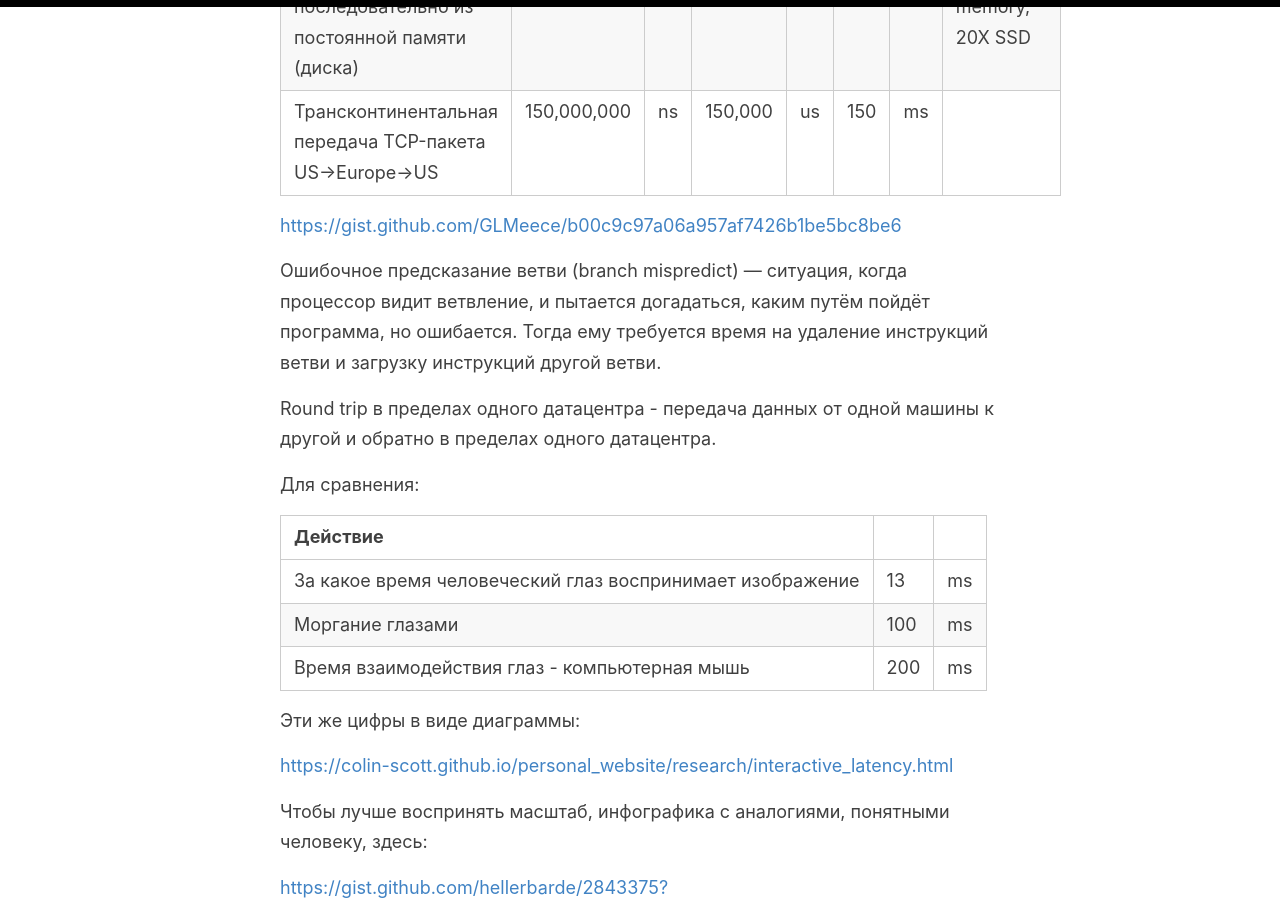
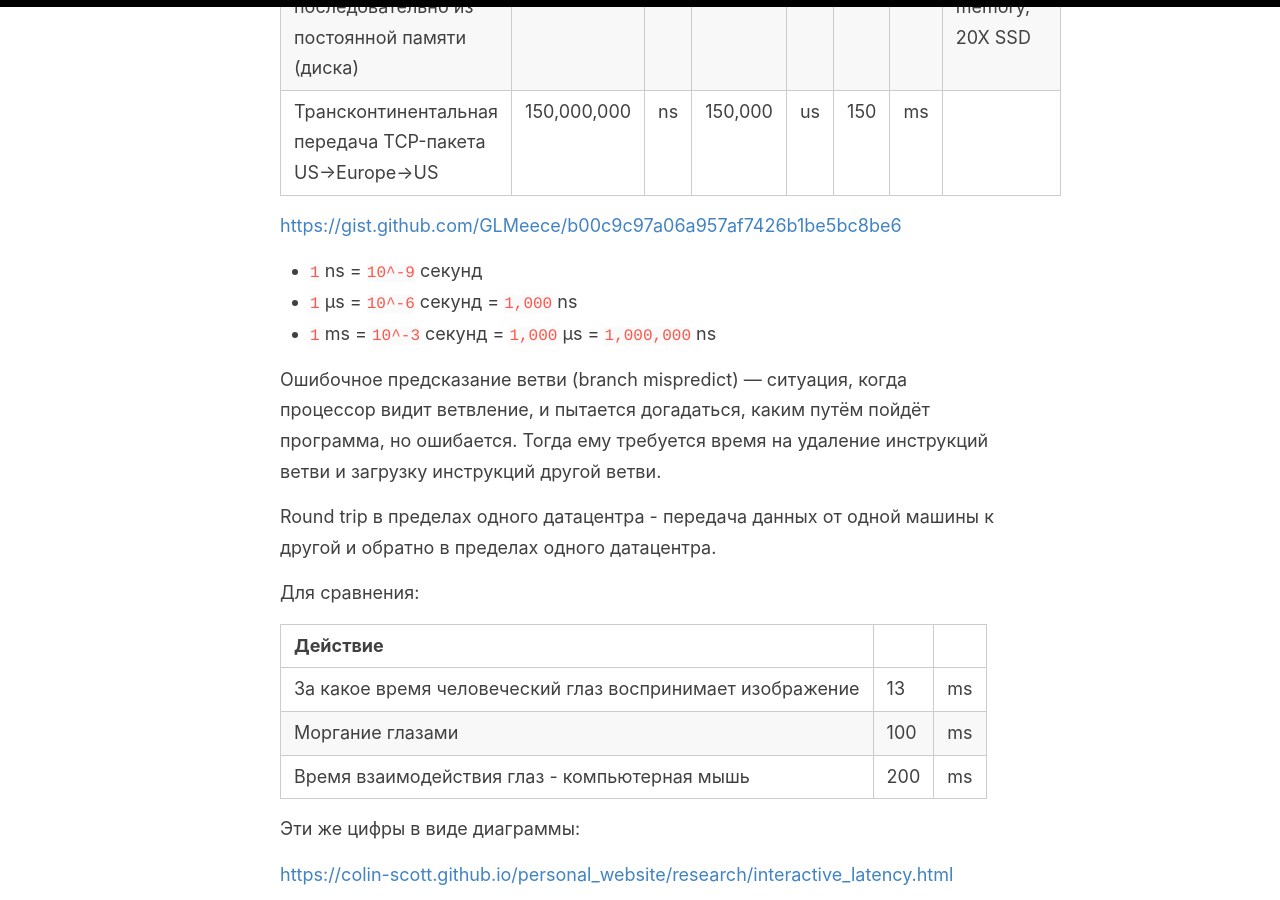
Before and after one commit to DMatveeva/dmatveeva.github.io, a Jekyll site: the page built from _posts/2024-01-05-latency-numbers.md, in a window 1280 px wide and 900 px high, scrolled down 1426 px. Built offline with Jekyll 4.4.1, drawn with Linux system fonts in a browser that asks for light colours.

Commit message:
latency numbers update

```diff
--- a/_posts/2024-01-05-latency-numbers.md
+++ b/_posts/2024-01-05-latency-numbers.md
@@ -24,6 +24,10 @@ C какой скоростью работает компьютер? Приме
 | Трансконтинентальная передача TCP-пакета US->Europe->US   | 150,000,000 | ns | 150,000 | us | 150 | ms |                             |
 
 [https://gist.github.com/GLMeece/b00c9c97a06a957af7426b1be5bc8be6](https://gist.github.com/GLMeece/b00c9c97a06a957af7426b1be5bc8be6)
+
+* `1` ns = `10^-9` секунд
+* `1` µs = `10^-6` секунд = `1,000` ns
+* `1` ms = `10^-3` секунд = `1,000` µs = `1,000,000` ns
 
 Ошибочное предсказание ветви (branch mispredict) — ситуация, когда процессор видит ветвление, и пытается
 догадаться, каким путём пойдёт программа, но ошибается. Тогда ему требуется время на удаление инструкций ветви и
```
